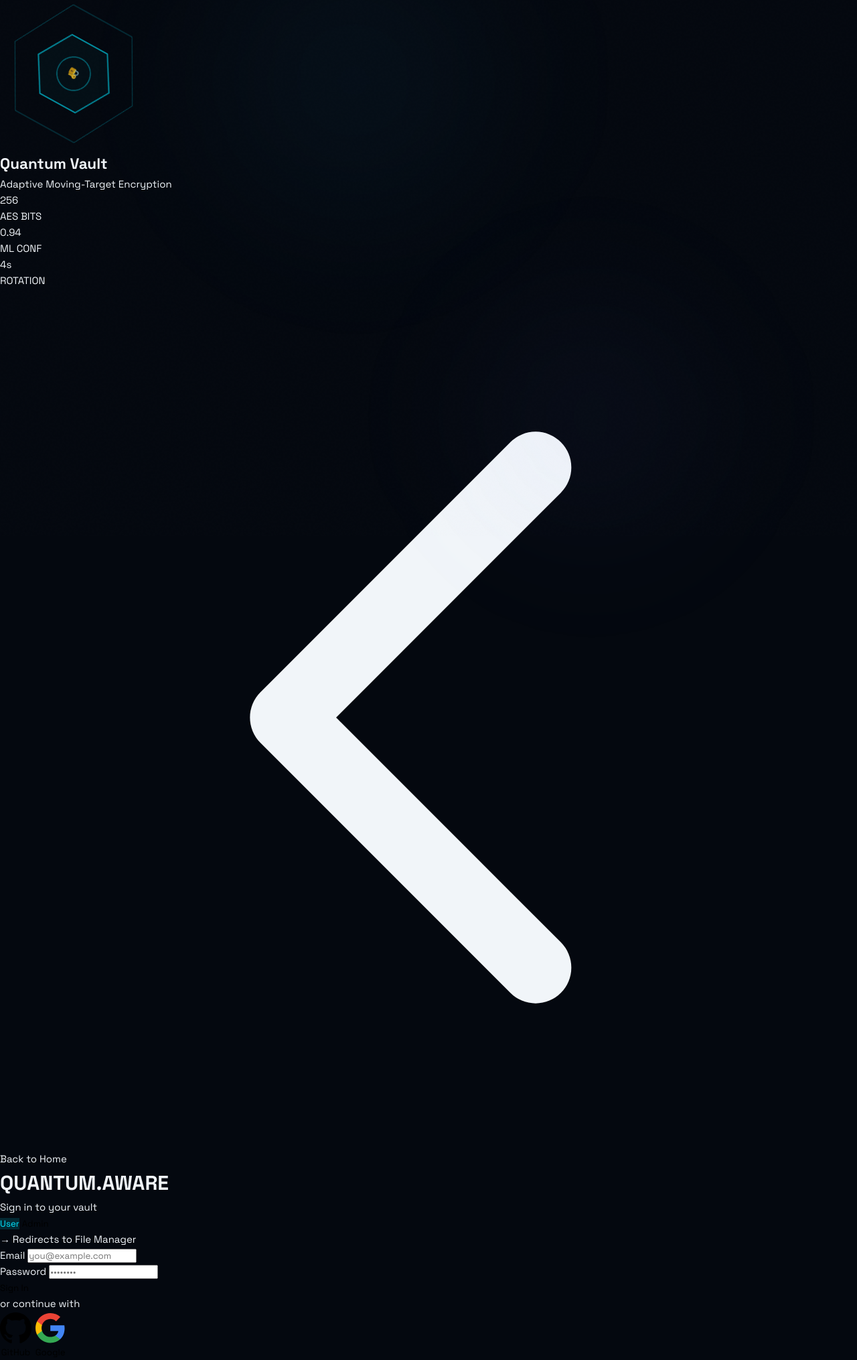
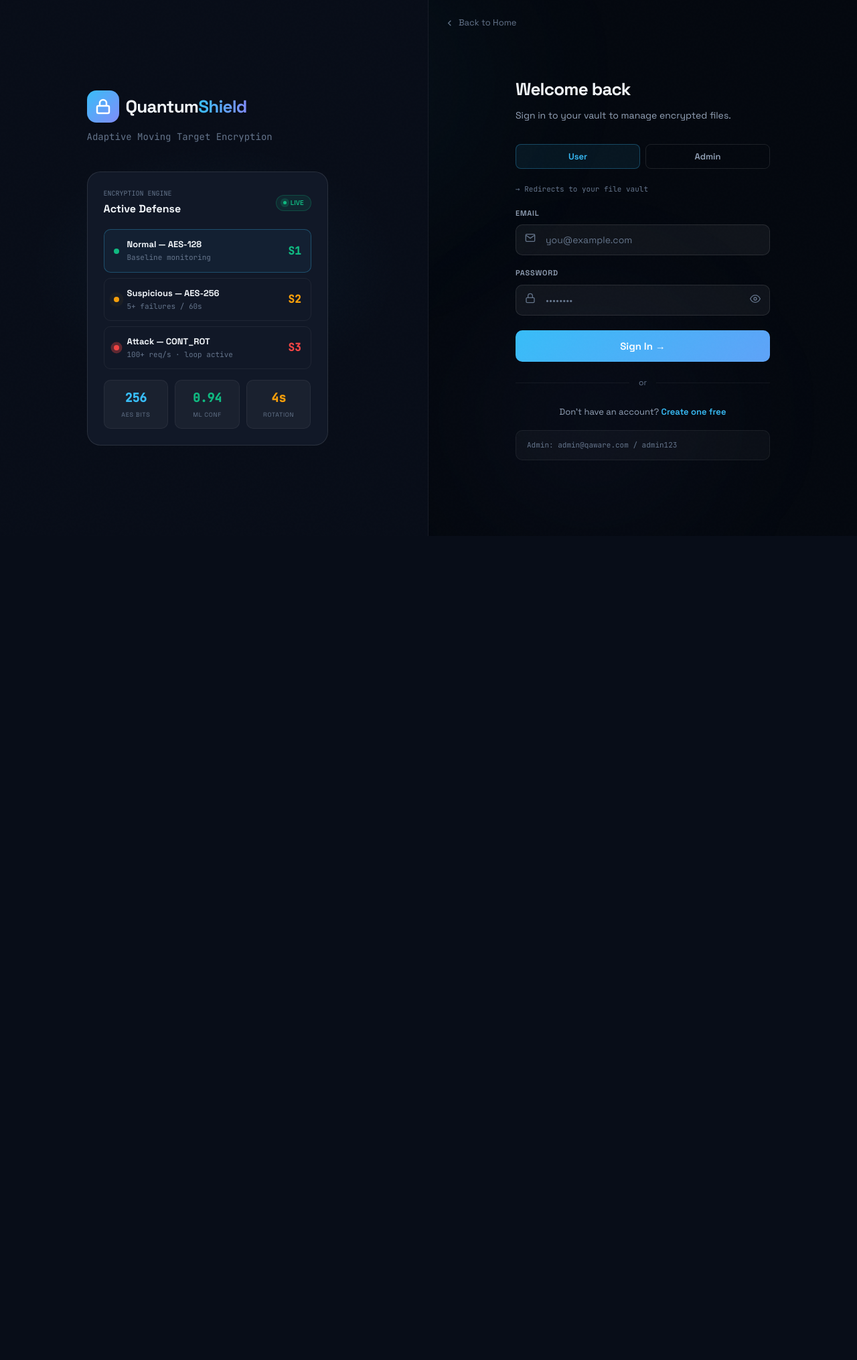
Before and after one commit to alokkiid/quantum, a Flask app: page /login in a window 1280 px wide. Shown: the whole page at 67% size. After the commit the page ends 800 px from the top, so only its background shows below. Run offline with Flask 3, Linux system fonts and the light colour scheme.

Commit message:
Update login page title and layout styles

```diff
--- a/quantum_aware/templates/login.html
+++ b/quantum_aware/templates/login.html
@@ -1,142 +1,145 @@
 {% extends "base.html" %}
-
-{% block title %}Login — Quantum-Aware Enterprise{% endblock %}
-
+{% block title %}Sign In — QuantumShield{% endblock %}
 {% block head %}
 <style>
-  .hex-grid {
-    position: relative;
-    width: 200px; height: 200px;
-  }
-  @keyframes hex-rotate { from { transform: rotate(0deg); } to { transform: rotate(360deg); } }
-  @keyframes hex-pulse { 0%, 100% { opacity: 0.3; } 50% { opacity: 0.7; } }
-  .hex-ring { animation: hex-rotate 20s linear infinite; }
-  .hex-ring-inner { animation: hex-rotate 15s linear infinite reverse; }
-  .hex-glow { animation: hex-pulse 3s ease-in-out infinite; }
-  .role-pill { transition: all 0.3s; cursor: pointer; }
-  .role-pill.active { background: rgba(0,229,255,0.15); border-color: #00E5FF; color: #00E5FF; }
+  .auth-wrap{min-height:100vh;display:grid;grid-template-columns:1fr 1fr}
+  .auth-left{background:var(--bg1);border-right:1px solid var(--border);display:flex;flex-direction:column;align-items:center;justify-content:center;padding:60px 40px;position:relative;overflow:hidden}
+  .auth-left-bg{position:absolute;top:50%;left:50%;transform:translate(-50%,-50%);width:600px;height:400px;background:radial-gradient(ellipse,rgba(56,189,248,0.06),transparent 65%);pointer-events:none}
+  .auth-right{display:flex;flex-direction:column;align-items:center;justify-content:center;padding:60px 48px;position:relative}
+  .auth-brand{display:flex;align-items:center;gap:10px;margin-bottom:10px}
+  .auth-brand .logo-icon{width:48px;height:48px;border-radius:14px}
+  .auth-brand-name{font-size:26px;font-weight:700;letter-spacing:-.8px}
+  .auth-brand-name span{background:var(--grad90);-webkit-background-clip:text;-webkit-text-fill-color:transparent;background-clip:text}
+  .auth-tagline{font-size:14px;color:var(--tm);margin-bottom:40px;font-family:'JetBrains Mono',monospace}
+  .vis-card{background:var(--bg3);border:1px solid var(--border2);border-radius:20px;padding:24px;width:100%;max-width:360px;animation:float 5.5s ease-in-out infinite}
+  .vis-card-row{display:flex;align-items:center;gap:12px;padding:12px 14px;border-radius:10px;margin-bottom:8px;border:1px solid var(--border);transition:all .2s}
+  .vis-card-row.on{border-color:rgba(56,189,248,0.3);background:rgba(56,189,248,0.05)}
+  .metrics-row{display:grid;grid-template-columns:repeat(3,1fr);gap:10px;margin-top:16px}
+  .met{background:rgba(255,255,255,0.04);border:1px solid var(--border);border-radius:10px;padding:12px;text-align:center}
+  .met-val{font-size:18px;font-weight:700;font-family:'JetBrains Mono',monospace}
+  .met-lbl{font-size:9px;color:var(--tm);text-transform:uppercase;letter-spacing:.08em;margin-top:3px}
+  .form-card{width:100%;max-width:380px}
+  .form-header{margin-bottom:32px}
+  .form-header h1{font-size:26px;font-weight:700;letter-spacing:-.8px}
+  .form-header p{font-size:14px;color:var(--ts);margin-top:6px}
+  .form-group{margin-bottom:18px}
+  .input-wrap{position:relative}
+  .input-icon{position:absolute;left:14px;top:50%;transform:translateY(-50%);color:var(--tm);pointer-events:none}
+  .input-icon svg{width:16px;height:16px}
+  .input-with-icon{padding-left:44px}
+  .eye-btn{position:absolute;right:14px;top:50%;transform:translateY(-50%);color:var(--tm);transition:color .2s}
+  .eye-btn:hover{color:var(--ts)}
+  .divider{display:flex;align-items:center;gap:14px;margin:22px 0}
+  .divider::before,.divider::after{content:'';flex:1;height:1px;background:var(--border)}
+  .divider span{font-size:12px;color:var(--tm);white-space:nowrap}
+  .auth-footer{margin-top:24px;text-align:center;font-size:13px;color:var(--ts)}
+  .auth-footer a{color:var(--cyan);font-weight:600;transition:opacity .2s}
+  .auth-footer a:hover{opacity:.8}
+  .back-link{position:absolute;top:24px;left:24px;display:flex;align-items:center;gap:6px;font-size:13px;color:var(--tm);transition:color .2s}
+  .back-link:hover{color:var(--ts)}
+  .back-link svg{width:15px;height:15px}
+  .role-pills{display:flex;gap:8px;margin-bottom:22px}
+  .role-pill{flex:1;padding:9px;border-radius:8px;border:1px solid var(--border2);font-size:13px;font-weight:600;color:var(--ts);text-align:center;cursor:pointer;transition:all .2s;background:transparent}
+  .role-pill:hover{border-color:var(--border3);color:var(--tp)}
+  .role-pill.on{background:rgba(56,189,248,0.08);border-color:rgba(56,189,248,0.3);color:var(--cyan)}
+  .role-hint{font-size:11px;color:var(--tm);font-family:'JetBrains Mono',monospace;margin-bottom:18px}
+  @media(max-width:768px){.auth-wrap{grid-template-columns:1fr}.auth-left{display:none}}
 </style>
 {% endblock %}
 
 {% block content %}
-<div class="min-h-screen flex">
+<div class="auth-wrap">
+  <!-- Left panel -->
+  <div class="auth-left">
+    <div class="auth-left-bg"></div>
+    <div style="position:relative;z-index:2;width:100%;max-width:380px">
+      <div class="auth-brand">
+        <div class="logo-icon"><svg width="24" height="24" viewBox="0 0 24 24" fill="none" stroke="#fff" stroke-width="2.5"><rect x="3" y="11" width="18" height="11" rx="2"/><path d="M7 11V7a5 5 0 0 1 10 0v4"/></svg></div>
+        <span class="auth-brand-name">Quantum<span>Shield</span></span>
+      </div>
+      <p class="auth-tagline">Adaptive Moving Target Encryption</p>
 
-  <!-- LEFT PANEL 55% -->
-  <div class="hidden lg:flex w-[55%] relative bg-surface flex-col items-center justify-center overflow-hidden">
-    <div class="grid-pattern absolute inset-0 opacity-30 pointer-events-none"></div>
-    <div class="absolute left-1/2 top-1/2 -translate-x-1/2 -translate-y-1/2 w-[500px] h-[500px] bg-state-cyan/[0.04] blur-[120px] rounded-full pointer-events-none"></div>
-
-    <!-- Animated vault hexagon -->
-    <div class="relative z-10 flex flex-col items-center">
-      <svg class="hex-ring" width="220" height="220" viewBox="0 0 220 220">
-        <polygon points="110,10 200,60 200,160 110,210 20,160 20,60" fill="none" stroke="#00E5FF" stroke-width="1" opacity="0.3"/>
-        <polygon points="110,30 180,70 180,150 110,190 40,150 40,70" fill="none" stroke="#00E5FF" stroke-width="1" opacity="0.2" class="hex-ring-inner"/>
-        <polygon points="110,50 160,80 160,140 110,170 60,140 60,80" fill="rgba(0,229,255,0.05)" stroke="#00E5FF" stroke-width="2" opacity="0.6"/>
-        <circle cx="110" cy="110" r="25" fill="none" stroke="#00E5FF" stroke-width="1.5" opacity="0.4" class="hex-glow"/>
-        <text x="110" y="115" text-anchor="middle" fill="#00E5FF" font-family="JetBrains Mono" font-size="14" opacity="0.8">🔐</text>
-      </svg>
-
-      <div class="mt-8 text-center">
-        <h2 class="font-heading text-2xl font-bold"><span class="text-gradient">Quantum Vault</span></h2>
-        <p class="text-white/40 text-sm font-body mt-2">Adaptive Moving-Target Encryption</p>
+      <div class="vis-card">
+        <div style="display:flex;align-items:center;justify-content:space-between;margin-bottom:18px">
+          <div>
+            <div style="font-size:10px;color:var(--tm);font-family:'JetBrains Mono',monospace">ENCRYPTION ENGINE</div>
+            <div style="font-size:16px;font-weight:700;margin-top:2px">Active Defense</div>
           </div>
-
-      <!-- Live metrics -->
-      <div class="mt-8 grid grid-cols-3 gap-6 text-center">
-        <div class="glass-card rounded-xl px-4 py-3">
-          <div class="text-lg font-heading font-bold text-state-cyan" id="login-metric-1">256</div>
-          <div class="text-[9px] uppercase tracking-wider text-white/30 font-mono">AES BITS</div>
+          <span class="chip chip-green" style="padding:3px 10px;font-size:10px"><span class="dot dot-green" style="width:5px;height:5px"></span> LIVE</span>
         </div>
-        <div class="glass-card rounded-xl px-4 py-3">
-          <div class="text-lg font-heading font-bold text-state-green" id="login-metric-2">0.94</div>
-          <div class="text-[9px] uppercase tracking-wider text-white/30 font-mono">ML CONF</div>
+        <div class="vis-card-row on">
+          <span class="dot" style="background:var(--green);width:8px;height:8px"></span>
+          <div style="flex:1"><div style="font-size:13px;font-weight:700">Normal — AES-128</div><div style="font-size:11px;color:var(--tm);font-family:'JetBrains Mono',monospace">Baseline monitoring</div></div>
+          <span style="font-size:16px;font-weight:700;color:var(--green);font-family:'JetBrains Mono',monospace">S1</span>
         </div>
-        <div class="glass-card rounded-xl px-4 py-3">
-          <div class="text-lg font-heading font-bold text-state-amber" id="login-metric-3">4s</div>
-          <div class="text-[9px] uppercase tracking-wider text-white/30 font-mono">ROTATION</div>
+        <div class="vis-card-row">
+          <span class="dot dot-amber" style="width:8px;height:8px"></span>
+          <div style="flex:1"><div style="font-size:13px;font-weight:700">Suspicious — AES-256</div><div style="font-size:11px;color:var(--tm);font-family:'JetBrains Mono',monospace">5+ failures / 60s</div></div>
+          <span style="font-size:16px;font-weight:700;color:var(--amber);font-family:'JetBrains Mono',monospace">S2</span>
+        </div>
+        <div class="vis-card-row">
+          <span class="dot dot-red" style="width:8px;height:8px"></span>
+          <div style="flex:1"><div style="font-size:13px;font-weight:700">Attack — CONT_ROT</div><div style="font-size:11px;color:var(--tm);font-family:'JetBrains Mono',monospace">100+ req/s · loop active</div></div>
+          <span style="font-size:16px;font-weight:700;color:var(--red);font-family:'JetBrains Mono',monospace">S3</span>
+        </div>
+        <div class="metrics-row">
+          <div class="met"><div class="met-val" style="color:var(--cyan)" id="lm1">256</div><div class="met-lbl">AES BITS</div></div>
+          <div class="met"><div class="met-val" style="color:var(--green)" id="lm2">0.94</div><div class="met-lbl">ML CONF</div></div>
+          <div class="met"><div class="met-val" style="color:var(--amber)">4s</div><div class="met-lbl">ROTATION</div></div>
         </div>
       </div>
     </div>
   </div>
 
-  <!-- RIGHT PANEL 45% -->
-  <div class="w-full lg:w-[45%] flex flex-col items-center justify-center px-6 md:px-12 relative">
-    <div class="absolute left-1/2 top-1/3 -translate-x-1/2 -translate-y-1/2 w-[400px] h-[400px] bg-white/[0.02] blur-[100px] rounded-full pointer-events-none"></div>
-
-    <!-- Back to home -->
-    <a href="/" class="absolute top-6 left-6 text-white/30 hover:text-white text-sm transition-colors font-body flex items-center gap-2">
-      <svg class="w-4 h-4" fill="none" stroke="currentColor" viewBox="0 0 24 24"><path stroke-linecap="round" stroke-linejoin="round" stroke-width="2" d="M15 19l-7-7 7-7"/></svg>
+  <!-- Right panel — form -->
+  <div class="auth-right">
+    <a href="/" class="back-link">
+      <svg fill="none" stroke="currentColor" stroke-width="2" viewBox="0 0 24 24"><path d="M15 18l-6-6 6-6"/></svg>
       Back to Home
     </a>
-
-    <div class="relative z-10 w-full max-w-sm">
-      <!-- Brand -->
-      <div class="mb-8">
-        <h1 class="font-heading text-2xl font-bold tracking-tighter">QUANTUM<span class="text-state-cyan">.</span>AWARE</h1>
-        <p class="text-white/40 text-xs uppercase tracking-widest mt-1 font-body">Sign in to your vault</p>
+    <div class="form-card">
+      <div class="form-header">
+        <h1>Welcome back</h1>
+        <p>Sign in to your vault to manage encrypted files.</p>
       </div>
 
-      <!-- Role selector -->
-      <div class="flex gap-2 mb-6">
-        <button type="button" class="role-pill active flex-1 py-2 rounded-full border border-white/[0.07] text-sm font-body text-center" data-role="user" onclick="selectRole('user')">User</button>
-        <button type="button" class="role-pill flex-1 py-2 rounded-full border border-white/[0.07] text-sm font-body text-white/50 text-center" data-role="admin" onclick="selectRole('admin')">Admin</button>
-      </div>
-      <div id="role-label" class="text-[10px] text-white/30 font-mono uppercase tracking-wider mb-4">→ Redirects to File Manager</div>
-
-      <!-- Login card -->
-      <div class="glass-card rounded-2xl p-8">
-
-        <!-- Error state -->
       {% with messages = get_flashed_messages(with_categories=true) %}
-          {% for category, message in messages %}
-            {% if category == 'error' %}
-            <div class="bg-state-red/10 border border-state-red/30 rounded-lg px-4 py-3 mb-4 text-sm text-state-red font-body">
-              {{ message }}
-            </div>
-            {% endif %}
+        {% for cat, msg in messages %}
+          <div style="background:rgba(239,68,68,0.12);border:1px solid rgba(239,68,68,0.3);border-radius:10px;padding:12px 16px;font-size:13px;color:#FCA5A5;margin-bottom:16px">{{ msg }}</div>
         {% endfor %}
       {% endwith %}
 
-        <form method="POST" action="{{ url_for('login') }}" class="space-y-5">
-          <div>
-            <label class="block text-xs text-white/50 uppercase tracking-wider mb-2 font-body" for="email">Email</label>
-            <input id="email" name="email" type="email" required
-                   class="w-full bg-white/[0.04] border border-white/[0.07] rounded-lg px-4 py-3 text-sm text-white placeholder-white/20 focus:outline-none focus:border-state-cyan/50 transition font-body"
-                   placeholder="you@example.com" />
+      <div class="role-pills">
+        <button class="role-pill on" data-role="user" onclick="setRole('user')">User</button>
+        <button class="role-pill" data-role="admin" onclick="setRole('admin')">Admin</button>
       </div>
-          <div class="relative">
-            <label class="block text-xs text-white/50 uppercase tracking-wider mb-2 font-body" for="password">Password</label>
-            <input id="password" name="password" type="password" required
-                   class="w-full bg-white/[0.04] border border-white/[0.07] rounded-lg px-4 py-3 text-sm text-white placeholder-white/20 focus:outline-none focus:border-state-cyan/50 transition font-body pr-10"
-                   placeholder="••••••••" />
-            <button type="button" onclick="togglePassword()" class="absolute right-3 top-[38px] text-white/30 hover:text-white/60 transition">
-              <svg id="eye-icon" class="w-5 h-5" fill="none" stroke="currentColor" viewBox="0 0 24 24"><path stroke-linecap="round" stroke-linejoin="round" stroke-width="2" d="M15 12a3 3 0 11-6 0 3 3 0 016 0z"/><path stroke-linecap="round" stroke-linejoin="round" stroke-width="2" d="M2.458 12C3.732 7.943 7.523 5 12 5c4.478 0 8.268 2.943 9.542 7-1.274 4.057-5.064 7-9.542 7-4.477 0-8.268-2.943-9.542-7z"/></svg>
-            </button>
+      <div class="role-hint" id="role-hint">→ Redirects to your file vault</div>
+
+      <form method="POST" action="{{ url_for('login') }}">
+        <div class="form-group">
+          <label class="input-label">Email</label>
+          <div class="input-wrap">
+            <span class="input-icon"><svg fill="none" stroke="currentColor" stroke-width="2" viewBox="0 0 24 24"><path d="M4 4h16c1.1 0 2 .9 2 2v12c0 1.1-.9 2-2 2H4c-1.1 0-2-.9-2-2V6c0-1.1.9-2 2-2z"/><polyline points="22,6 12,13 2,6"/></svg></span>
+            <input class="input input-with-icon" type="email" name="email" placeholder="you@example.com" required/>
           </div>
-
-          <button type="submit"
-                  class="w-full bg-white text-black py-3 rounded-full font-bold text-sm hover:scale-[1.02] active:scale-95 transition-all duration-300 pill-glow font-body">
-            Sign In
-          </button>
+        </div>
+        <div class="form-group">
+          <label class="input-label">Password</label>
+          <div class="input-wrap">
+            <span class="input-icon"><svg fill="none" stroke="currentColor" stroke-width="2" viewBox="0 0 24 24"><rect x="3" y="11" width="18" height="11" rx="2"/><path d="M7 11V7a5 5 0 0 1 10 0v4"/></svg></span>
+            <input class="input input-with-icon" type="password" id="pw" name="password" placeholder="••••••••" required style="padding-right:44px"/>
+            <button type="button" class="eye-btn" onclick="togglePw()"><svg id="eye-icon" fill="none" stroke="currentColor" stroke-width="2" viewBox="0 0 24 24" style="width:16px;height:16px"><path d="M1 12s4-8 11-8 11 8 11 8-4 8-11 8-11-8-11-8z"/><circle cx="12" cy="12" r="3"/></svg></button>
+          </div>
+        </div>
+        <button type="submit" class="btn-primary" style="width:100%;justify-content:center;padding:14px;font-size:15px;margin-top:4px">Sign In →</button>
       </form>
 
-        <!-- OAuth divider -->
-        <div class="flex items-center gap-4 my-6">
-          <div class="flex-1 h-px bg-white/[0.07]"></div>
-          <span class="text-[10px] text-white/30 uppercase tracking-wider font-body">or continue with</span>
-          <div class="flex-1 h-px bg-white/[0.07]"></div>
+      <div class="divider"><span>or</span></div>
+      <div class="auth-footer">
+        Don't have an account? <a href="{{ url_for('register') }}">Create one free</a>
       </div>
-
-        <div class="grid grid-cols-2 gap-3">
-          <button class="flex items-center justify-center gap-2 py-2.5 rounded-full border border-white/[0.07] text-sm text-white/60 hover:bg-white/[0.03] transition font-body">
-            <svg class="w-4 h-4" fill="currentColor" viewBox="0 0 24 24"><path d="M12 0c-6.626 0-12 5.373-12 12 0 5.302 3.438 9.8 8.207 11.387.599.111.793-.261.793-.577v-2.234c-3.338.726-4.033-1.416-4.033-1.416-.546-1.387-1.333-1.756-1.333-1.756-1.089-.745.083-.729.083-.729 1.205.084 1.839 1.237 1.839 1.237 1.07 1.834 2.807 1.304 3.492.997.107-.775.418-1.305.762-1.604-2.665-.305-5.467-1.334-5.467-5.931 0-1.311.469-2.381 1.236-3.221-.124-.303-.535-1.524.117-3.176 0 0 1.008-.322 3.301 1.23.957-.266 1.983-.399 3.003-.404 1.02.005 2.047.138 3.006.404 2.291-1.552 3.297-1.23 3.297-1.23.653 1.653.242 2.874.118 3.176.77.84 1.235 1.911 1.235 3.221 0 4.609-2.807 5.624-5.479 5.921.43.372.823 1.102.823 2.222v3.293c0 .319.192.694.801.576 4.765-1.589 8.199-6.086 8.199-11.386 0-6.627-5.373-12-12-12z"/></svg>
-            GitHub
-          </button>
-          <button class="flex items-center justify-center gap-2 py-2.5 rounded-full border border-white/[0.07] text-sm text-white/60 hover:bg-white/[0.03] transition font-body">
-            <svg class="w-4 h-4" viewBox="0 0 24 24"><path fill="#4285F4" d="M22.56 12.25c0-.78-.07-1.53-.2-2.25H12v4.26h5.92a5.06 5.06 0 01-2.2 3.32v2.77h3.57c2.08-1.92 3.28-4.74 3.28-8.1z"/><path fill="#34A853" d="M12 23c2.97 0 5.46-.98 7.28-2.66l-3.57-2.77c-.98.66-2.23 1.06-3.71 1.06-2.86 0-5.29-1.93-6.16-4.53H2.18v2.84C3.99 20.53 7.7 23 12 23z"/><path fill="#FBBC05" d="M5.84 14.09c-.22-.66-.35-1.36-.35-2.09s.13-1.43.35-2.09V7.07H2.18C1.43 8.55 1 10.22 1 12s.43 3.45 1.18 4.93l2.85-2.22.81-.62z"/><path fill="#EA4335" d="M12 5.38c1.62 0 3.06.56 4.21 1.64l3.15-3.15C17.45 2.09 14.97 1 12 1 7.7 1 3.99 3.47 2.18 7.07l3.66 2.84c.87-2.6 3.3-4.53 6.16-4.53z"/></svg>
-            Google
-          </button>
-        </div>
+      <div style="margin-top:16px;padding:12px 16px;background:rgba(255,255,255,0.03);border:1px solid var(--border);border-radius:10px;font-size:11px;color:var(--tm);font-family:'JetBrains Mono',monospace;line-height:1.7">
+        Admin: admin@qaware.com / admin123
       </div>
     </div>
   </div>
@@ -145,27 +148,20 @@
 
 {% block scripts %}
 <script>
-function selectRole(role) {
-  document.querySelectorAll('.role-pill').forEach(p => {
-    p.classList.remove('active');
-    if (!p.classList.contains('active')) p.classList.add('text-white/50');
-  });
-  document.querySelector(`.role-pill[data-role="${role}"]`).classList.add('active');
-  document.querySelector(`.role-pill[data-role="${role}"]`).classList.remove('text-white/50');
-  document.getElementById('role-label').textContent = role === 'admin'
+function setRole(role) {
+  document.querySelectorAll('.role-pill').forEach(p => p.classList.remove('on'));
+  document.querySelector(`.role-pill[data-role="${role}"]`).classList.add('on');
+  document.getElementById('role-hint').textContent = role === 'admin'
     ? '→ Redirects to Admin Dashboard'
-    : '→ Redirects to File Manager';
+    : '→ Redirects to your file vault';
 }
-
-function togglePassword() {
-  const input = document.getElementById('password');
-  input.type = input.type === 'password' ? 'text' : 'password';
+function togglePw() {
+  const pw = document.getElementById('pw');
+  pw.type = pw.type === 'password' ? 'text' : 'password';
 }
-
-// Animate left panel metrics
 setInterval(() => {
-  const m2 = document.getElementById('login-metric-2');
-  if (m2) m2.textContent = (0.88 + Math.random() * 0.11).toFixed(2);
+  const el = document.getElementById('lm2');
+  if (el) el.textContent = (0.88 + Math.random() * 0.11).toFixed(2);
 }, 3000);
 </script>
 {% endblock %}
```
Lines whose indentation alone changed are shown as unchanged.
